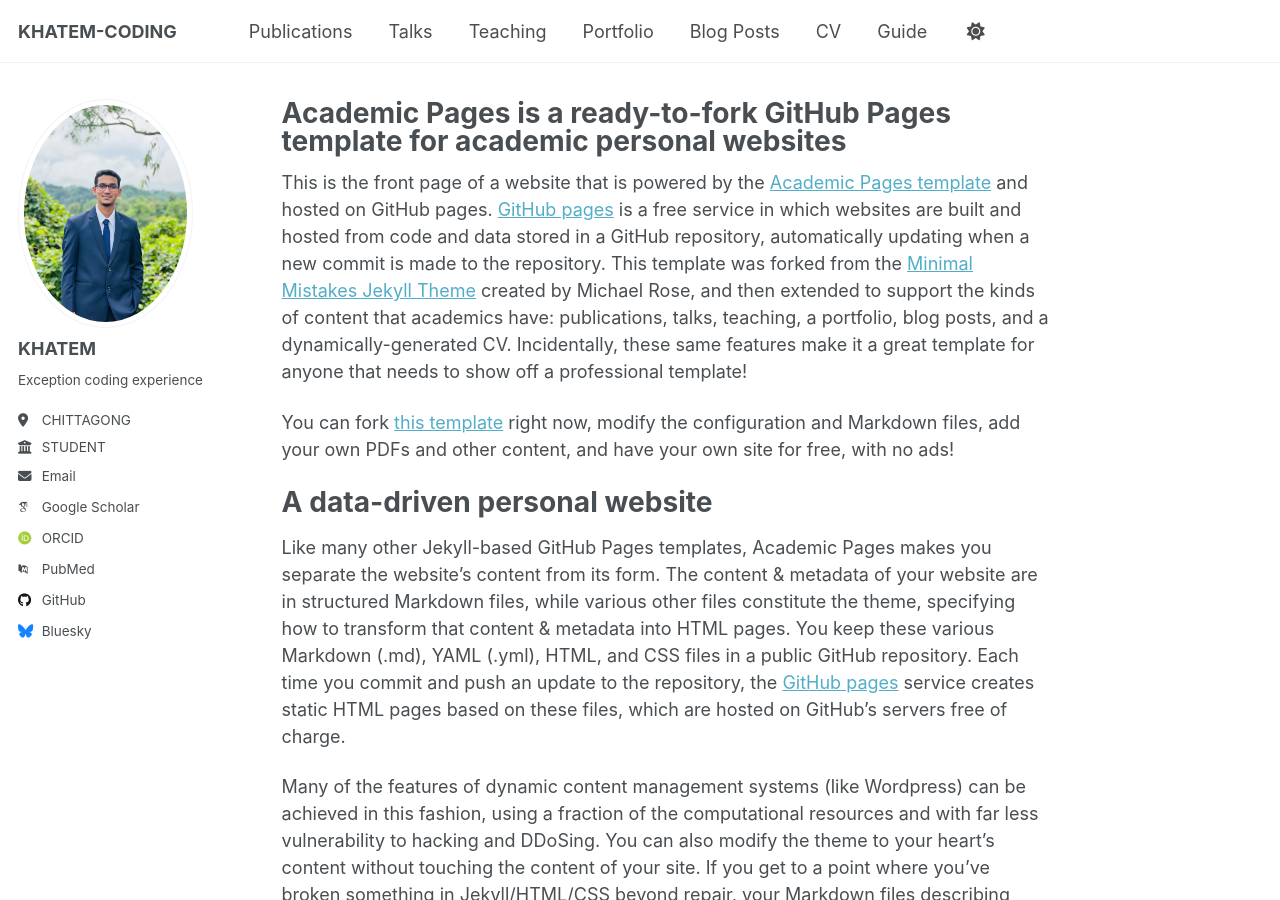
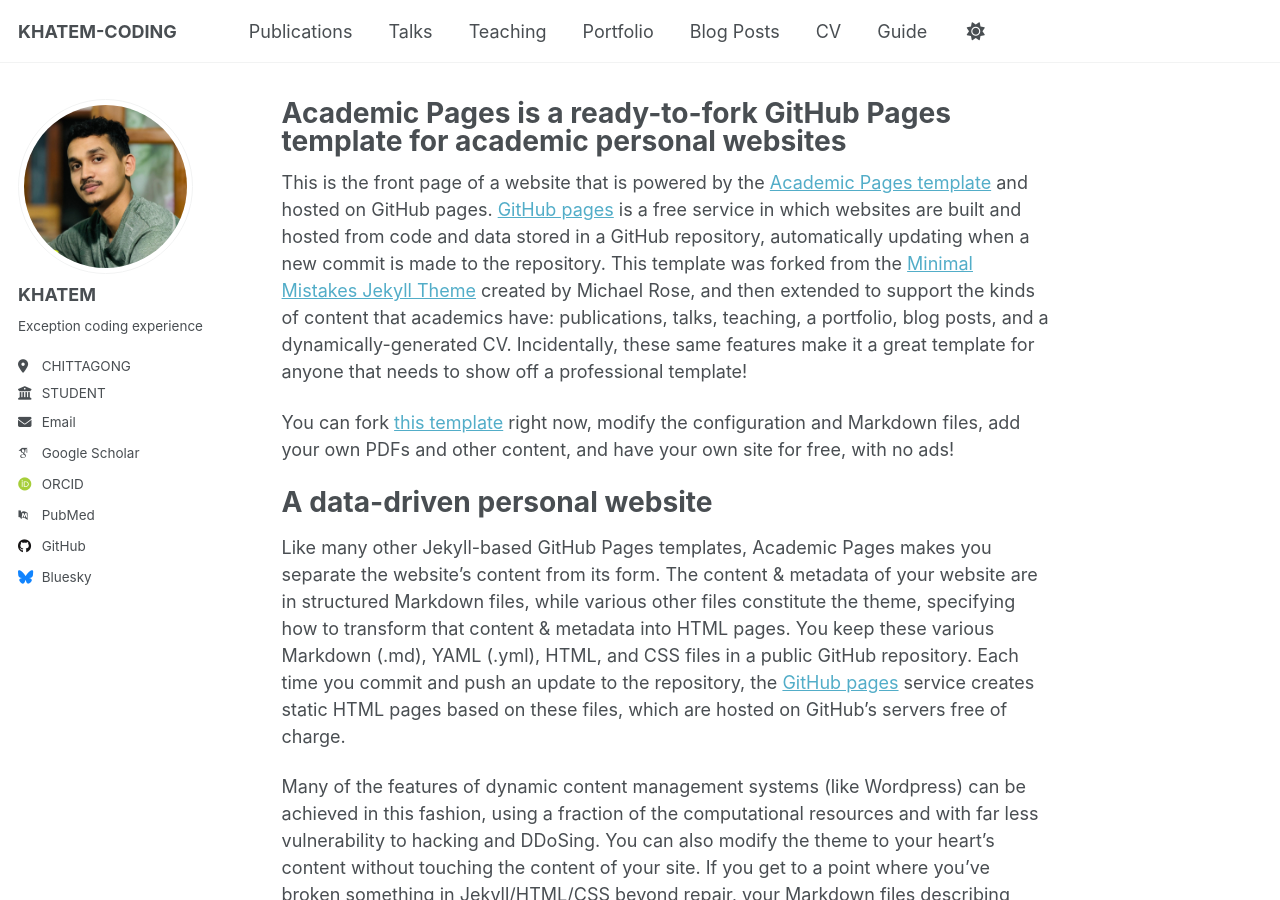
Before and after one commit to jafiruddinkhatem/jafiruddinkhatem.github.io, a Jekyll site: the page built from _pages/about.md, in a window 1280 px wide and 900 px high. Built offline with Jekyll 4.4.1, drawn with Linux system fonts in a browser that asks for light colours; some web fonts are replaced; a script that is not in the unit is left out.

Commit message:
image added

```diff
--- a/_config.yml
+++ b/_config.yml
@@ -23,7 +23,7 @@ repository               : "academicpages/academicpages.github.io"
 #               Additional customization can be done by editing /_includes/author-profile.html
 author:
   # Biographic information
-  avatar           : "profile_2.png"
+  avatar           : "profile_3.png"
   name             : "KHATEM"
   pronouns         : # example: "she/her"
   bio              : "Exception coding experience"
```
Also changed, not shown: images/profile_3.png (added).
